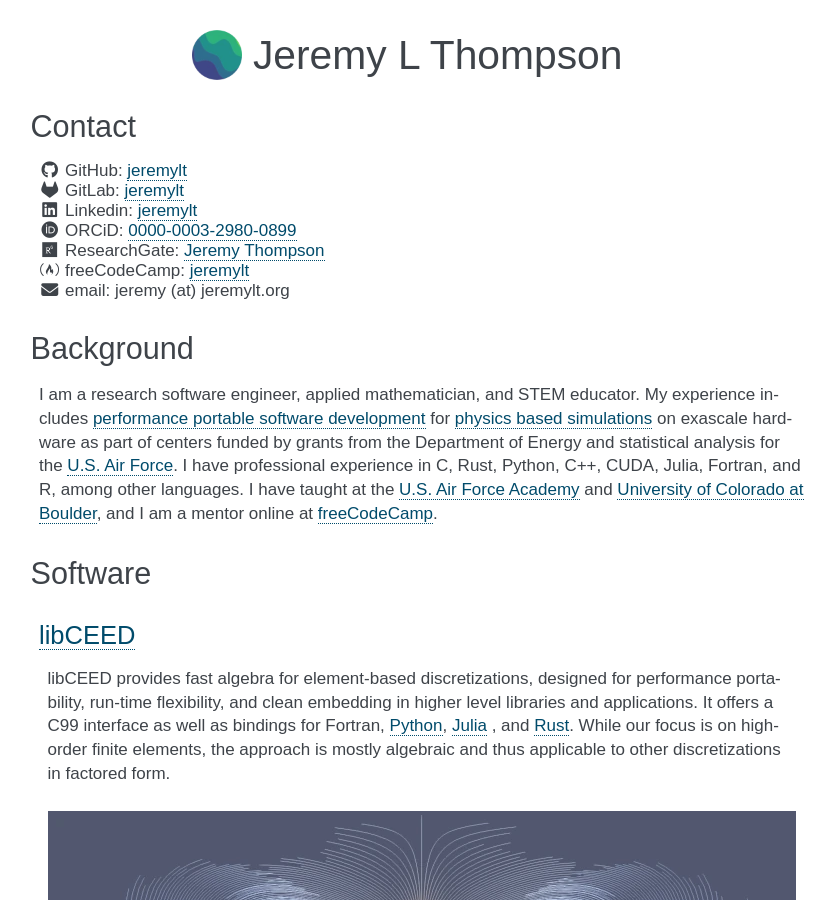
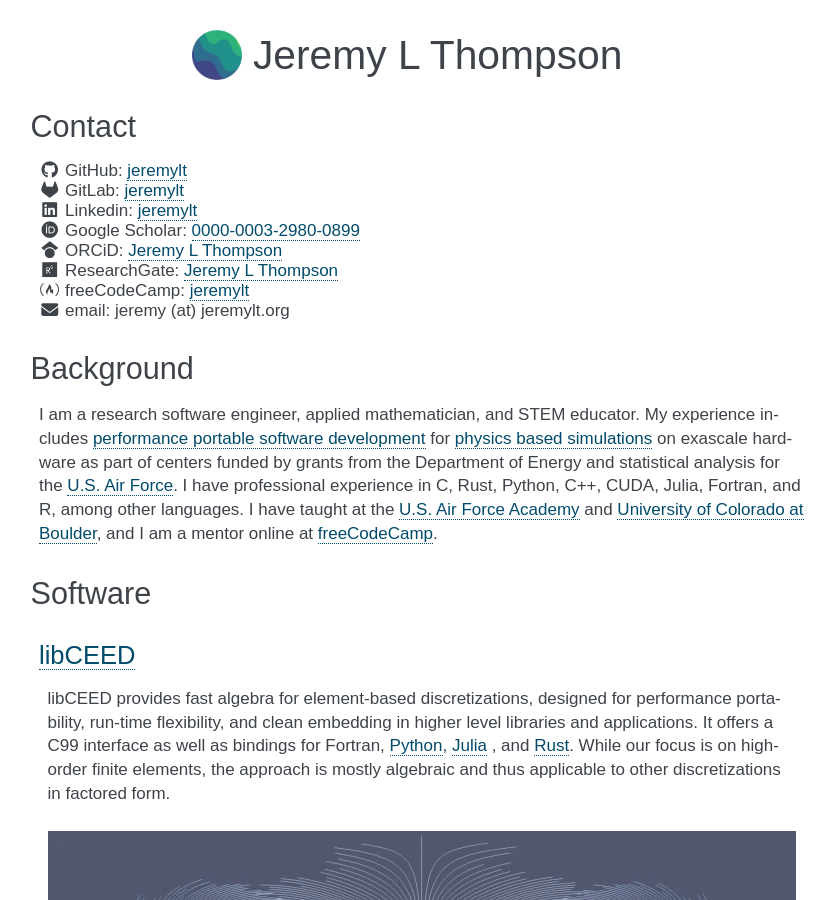
Before and after one commit to jeremylt/personal_website, a Sphinx documentation site: the page built from source/index.rst, in a window 1280 px wide and 900 px high. Shown: the whole window, without its empty margins (178-1013 px from the left). Built offline with Sphinx 7.4.7, drawn with Linux system fonts in a browser that asks for light colours; nearby versions of some CDN libraries.

Commit message:
add Google Scholar

```diff
--- a/source/index.rst
+++ b/source/index.rst
@@ -33,6 +33,10 @@
 
     <i class="fa-fw fab fa-orcid"></i>
 
+.. |fa-gscholar| raw:: html
+
+    <i class="fa-fw fa-brands fa-google-scholar"></i>
+
 .. |fa-research| raw:: html
 
     <i class="fa-fw fab fa-researchgate"></i>
@@ -52,12 +56,13 @@
 Contact
 ********************************************************************************
 
-| |fa-github|   GitHub:        `jeremylt <https://www.github.com/jeremylt>`_
-| |fa-gitlab|   GitLab:        `jeremylt <https://www.gitlab.com/jeremylt>`_
-| |fa-linked|   Linkedin:      `jeremylt <https://www.linkedin.com/in/jeremylt/>`_
-| |fa-orcid|    ORCiD:         `0000-0003-2980-0899 <https://orcid.org/0000-0003-2980-0899>`_
-| |fa-research| ResearchGate:  `Jeremy Thompson <https://www.researchgate.net/profile/Jeremy-Thompson>`_
-| |fa-fcc|      freeCodeCamp:  `jeremylt <https://forum.freecodecamp.org/u/jeremylt/summary>`_
+| |fa-github|   GitHub:         `jeremylt <https://www.github.com/jeremylt>`_
+| |fa-gitlab|   GitLab:         `jeremylt <https://www.gitlab.com/jeremylt>`_
+| |fa-linked|   Linkedin:       `jeremylt <https://www.linkedin.com/in/jeremylt/>`_
+| |fa-orcid|    Google Scholar: `0000-0003-2980-0899 <https://orcid.org/0000-0003-2980-0899>`_
+| |fa-gscholar| ORCiD:          `Jeremy L Thompson <https://scholar.google.com/citations?user=UCKh6wcAAAAJ>`_
+| |fa-research| ResearchGate:   `Jeremy L Thompson <https://www.researchgate.net/profile/Jeremy-Thompson>`_
+| |fa-fcc|      freeCodeCamp:   `jeremylt <https://forum.freecodecamp.org/u/jeremylt/summary>`_
 | |fa-email|    email:          jeremy (at) jeremylt.org
 
 Background
```
